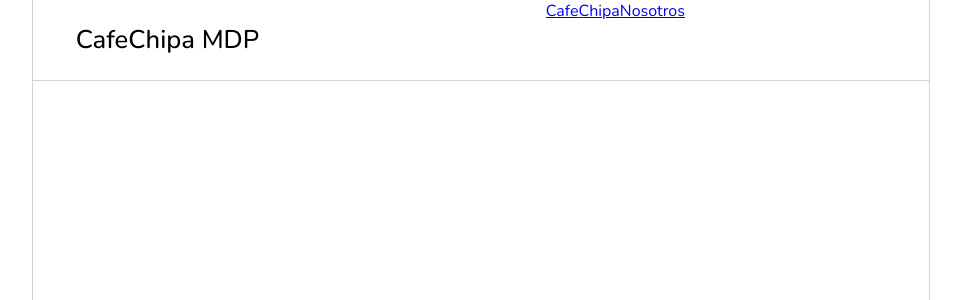
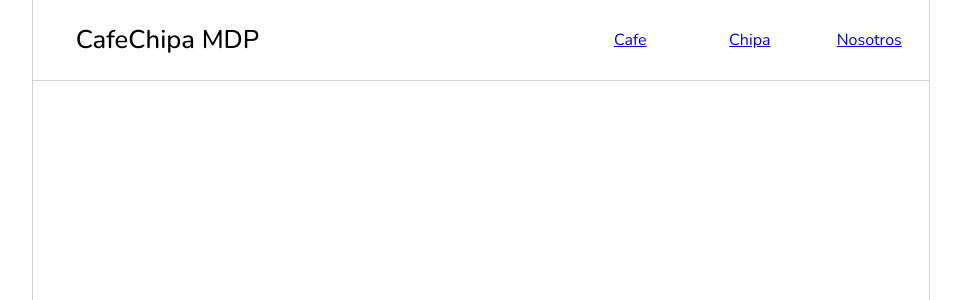
Before and after one commit to veranicolas/ChipaCafeBlog, a React (Vite) app: page / in a window 1280 px wide. Shown: the top 300 px of the page, without its empty margins (159-1120 px from the left). Built offline with nearby package versions, Linux system fonts and the light colour scheme.

Commit message:
Add estilos
Agregados estilos al header y body de la homepage

```diff
--- a/src/App.module.css
+++ b/src/App.module.css
@@ -21,6 +21,7 @@
   border-bottom: 1px solid lightgray;
 
   display: flex;
+  justify-content: space-between;
 
   > .title {
     margin: 0;
@@ -31,6 +32,21 @@
     vertical-align: middle;
     line-height: 10vh;
   }
+
+  > .navbarComponent {
+    margin: 0;
+    display: flex;
+    justify-content: flex-end;
+    width: 40%;
+
+    > .customLink {
+      padding: 2vh;
+      line-height: 6vh;
+      width: 100%;
+      text-align: center;
+      border-radius: 12px;
+    }
+  }
 }
 
 .bodyContainer{
--- a/src/App.tsx
+++ b/src/App.tsx
@@ -21,9 +21,16 @@ function App() {
               CafeChipa MDP
             </div>
             <div className={styles.navbarComponent}>
-              <a href="#">Cafe</a>
-              <a href="#">Chipa</a>
-              <a href="#">Nosotros</a>
+              <div className={styles.customLink}>
+                <a href="#">Cafe</a>
+              </div>
+
+              <div className={styles.customLink}>
+                <a href="#">Chipa</a>
+              </div>
+              <div className={styles.customLink}>
+                <a href="#">Nosotros</a>
+              </div>
             </div>
           </div>
           <div className={styles.bodyContainer}></div>
```
